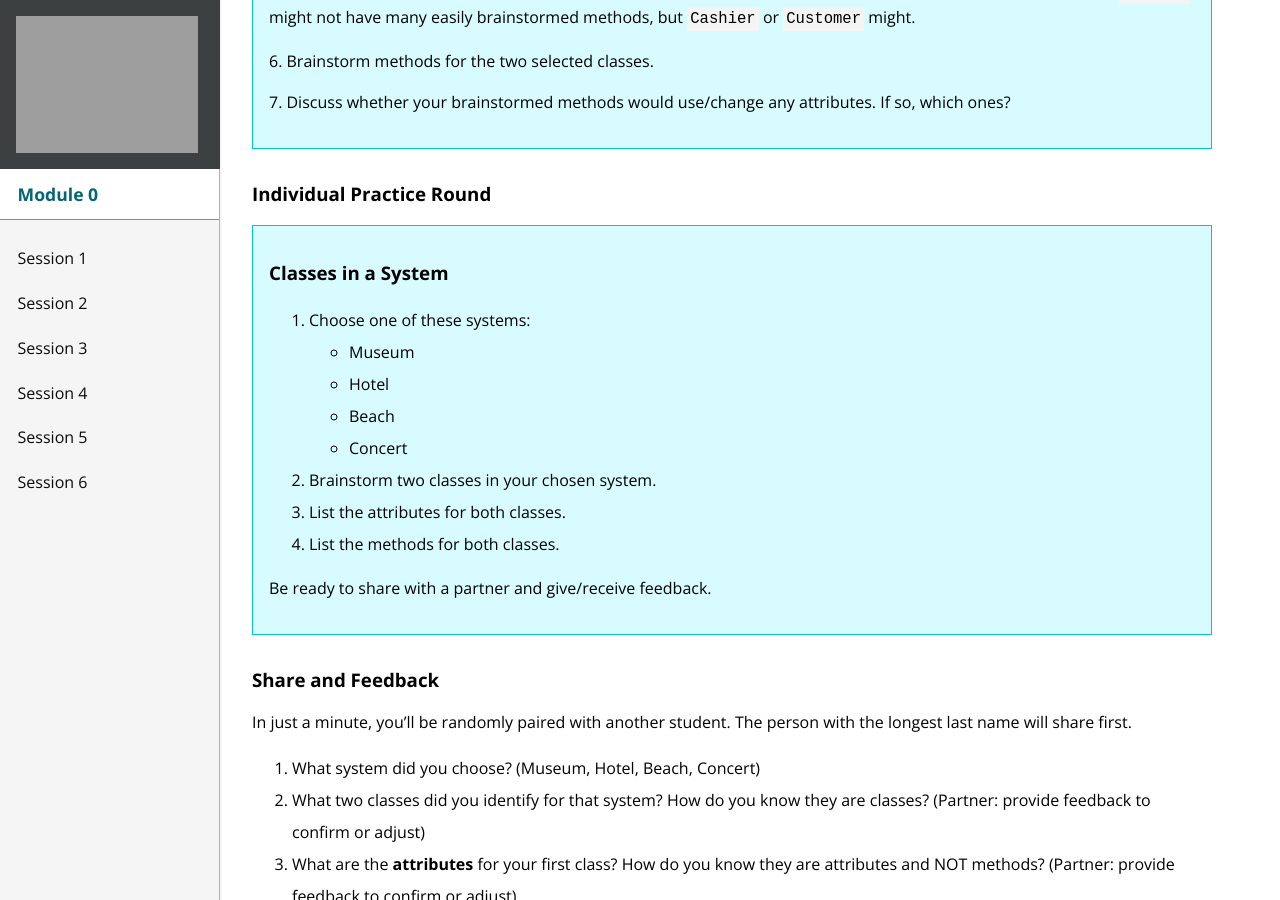
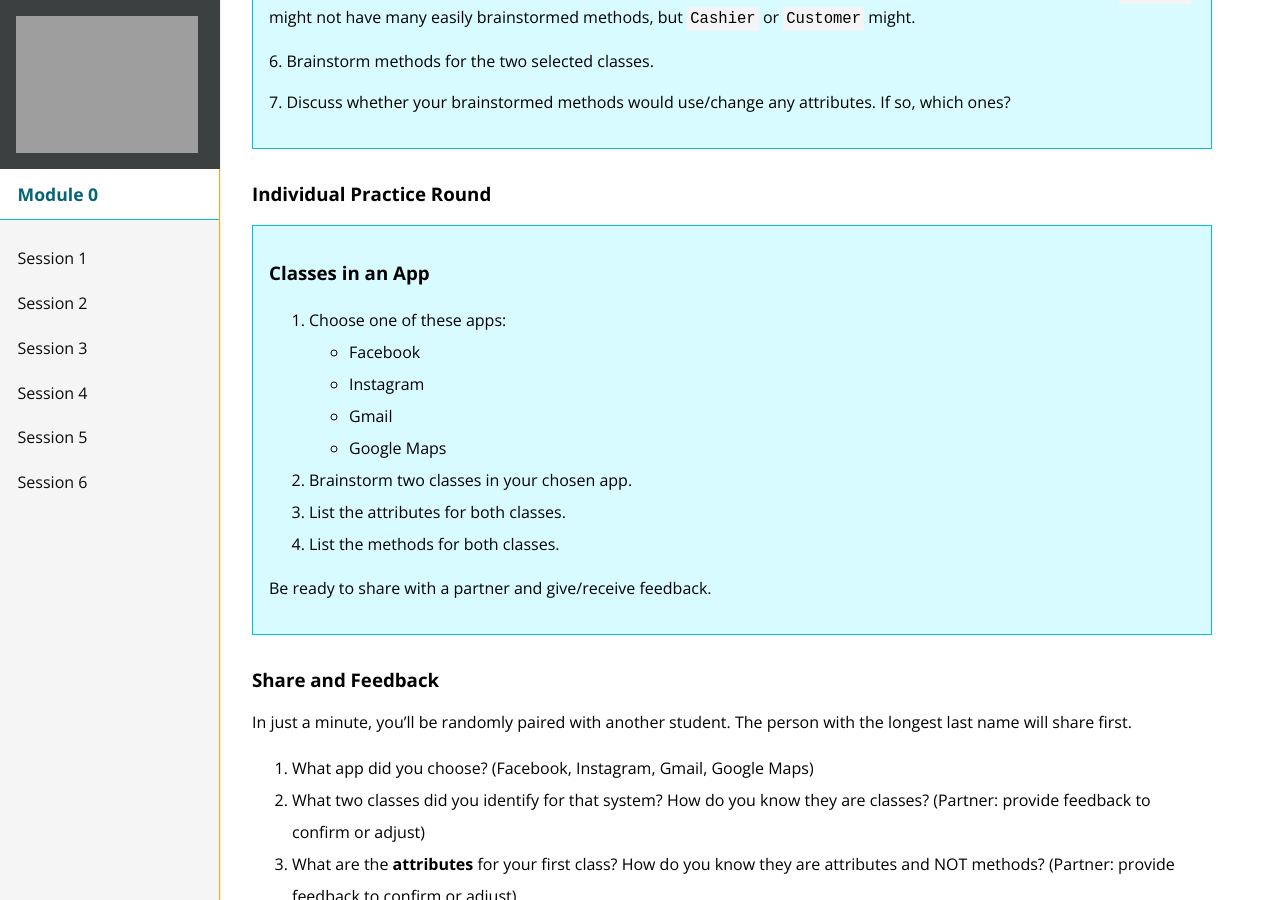
Before and after one commit to turingschool/mod-0-curriculum, a Jekyll site: the page built from session5/index.md, in a window 1280 px wide and 900 px high, scrolled down 11418 px. Built offline with Jekyll 4.4.1, drawn with Linux system fonts in a browser that asks for light colours; nearby versions of some CDN libraries.

Commit message:
Update final breakout session to be software related.

```diff
--- a/session5/index.md
+++ b/session5/index.md
@@ -451,16 +451,16 @@ ClosingHour (datetime)
 ### Individual Practice Round
 
 <div class="try-it">
-  <h3>Classes in a System</h3>
+  <h3>Classes in an App</h3>
   <ol>
-      <li>Choose one of these systems:</li>
+      <li>Choose one of these apps:</li>
       <ul>
-        <li>Museum</li>
-        <li>Hotel</li>
-        <li>Beach</li>
-        <li>Concert</li>
+        <li>Facebook</li>
+        <li>Instagram</li>
+        <li>Gmail</li>
+        <li>Google Maps</li>
     </ul>
-      <li>Brainstorm two classes in your chosen system.</li>
+      <li>Brainstorm two classes in your chosen app.</li>
       <li>List the attributes for both classes.</li>
       <li>List the methods for both classes.</li>
   </ol>
@@ -471,7 +471,7 @@ ClosingHour (datetime)
 
 In just a minute, you'll be randomly paired with another student. The person with the longest last name will share first.
 
-1. What system did you choose? (Museum, Hotel, Beach, Concert)
+1. What app did you choose? (Facebook, Instagram, Gmail, Google Maps)
 1. What two classes did you identify for that system? How do you know they are classes? (Partner: provide feedback to confirm or adjust)
 1. What are the **attributes** for your first class? How do you know they are attributes and NOT methods? (Partner: provide feedback to confirm or adjust)
 1. What are the **attributes** for your second class? How do you know they are attributes and NOT methods? (Partner: provide feedback to confirm or adjust)
```
